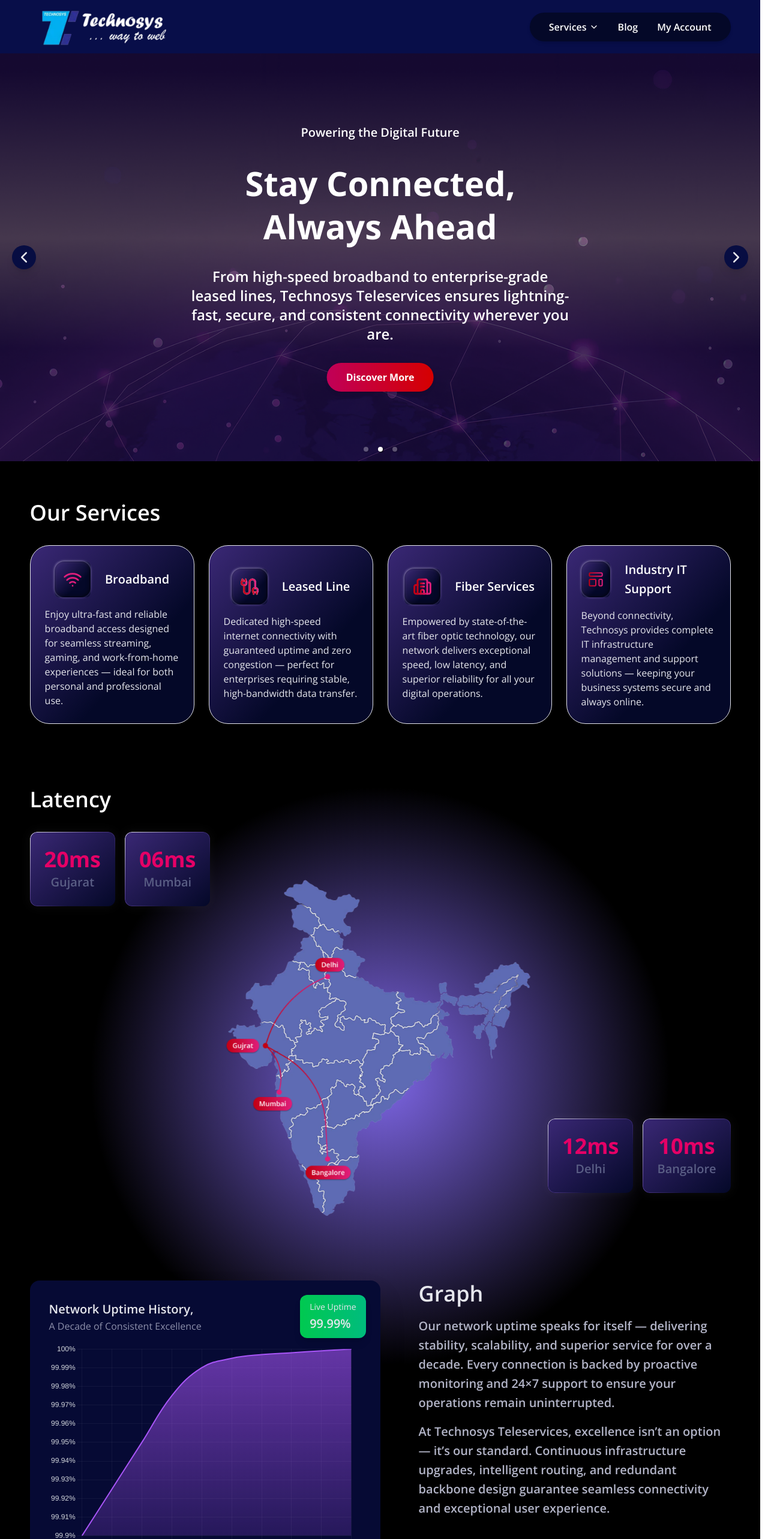
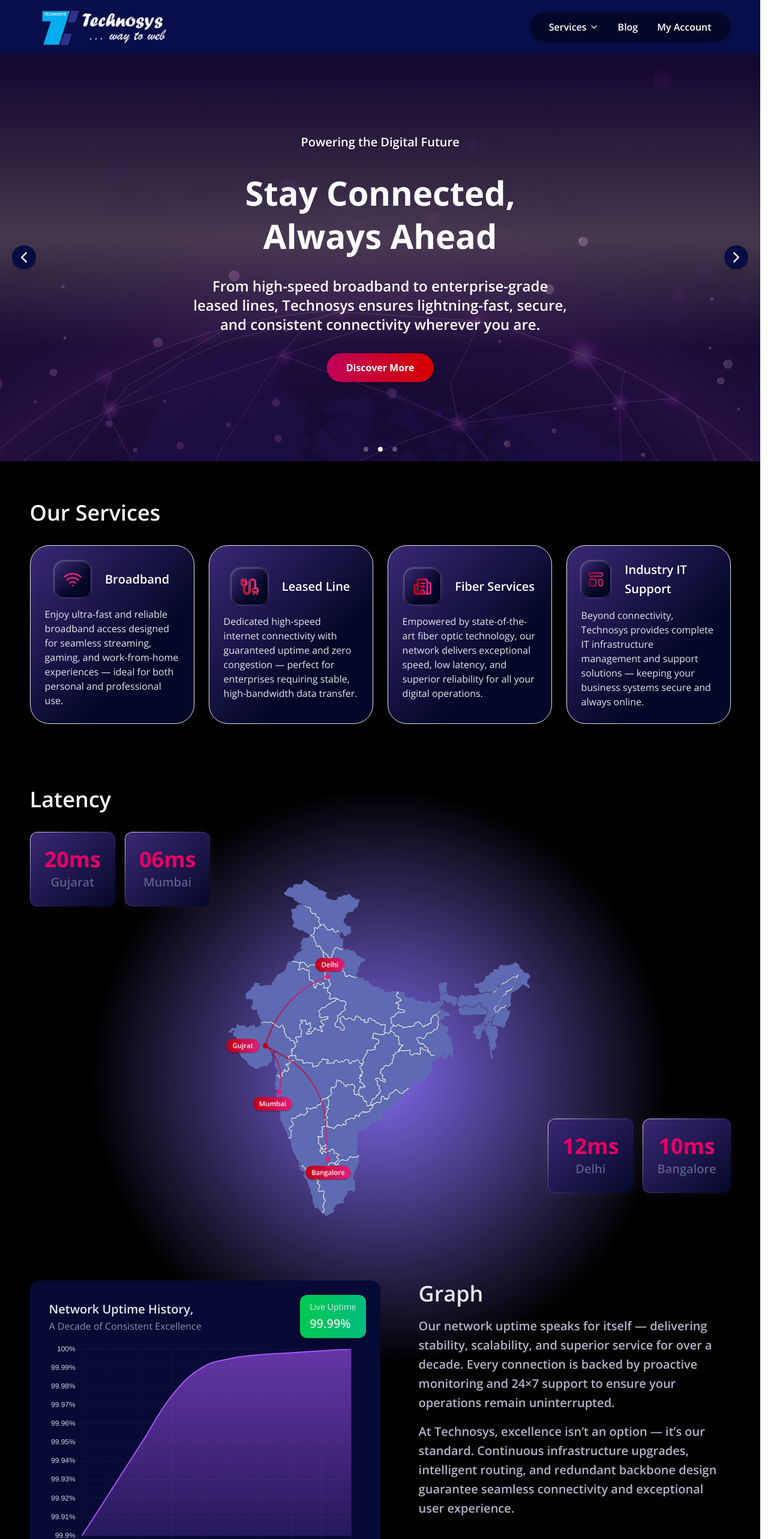
Before and after one commit to theDevSoham/technosys, a Next.js app: page / in a window 1280 px wide. Shown: the top 2566 px of the page at 60% size. Built offline with nearby package versions, Linux system fonts and the light colour scheme.

Commit message:
fix: removed wrong naming of company

```diff
--- a/app/layout.tsx
+++ b/app/layout.tsx
@@ -8,7 +8,7 @@
 export const metadata: Metadata = {
   title: "Technosys | High speed internet solutions",
   description:
-    "Technosys Teleservices offers top-notch leased line, broadband, fiber services, and more, ensuring seamless connectivity for all your needs",
+    "Technosys offers top-notch leased line, broadband, fiber services, and more, ensuring seamless connectivity for all your needs",
 };
 
 export default function RootLayout({
--- a/content/homepage/feedback.json
+++ b/content/homepage/feedback.json
@@ -5,7 +5,7 @@
       "id": 1,
       "name": "Hanna Dew",
       "rating": 4,
-      "review": "Technosys Teleservices has transformed our online experience with their ultra-reliable internet solutions. The connection is stable, fast, and backed by excellent customer support. Highly recommended!"
+      "review": "Technosys has transformed our online experience with their ultra-reliable internet solutions. The connection is stable, fast, and backed by excellent customer support. Highly recommended!"
     },
     {
       "id": 2,
--- a/content/homepage/graph.json
+++ b/content/homepage/graph.json
@@ -31,7 +31,7 @@
     "headline": "Graph",
     "description": {
       "para1": "Our network uptime speaks for itself — delivering stability, scalability, and superior service for over a decade. Every connection is backed by proactive monitoring and 24×7 support to ensure your operations remain uninterrupted.",
-      "para2": "At Technosys Teleservices, excellence isn’t an option — it’s our standard. Continuous infrastructure upgrades, intelligent routing, and redundant backbone design guarantee seamless connectivity and exceptional user experience."
+      "para2": "At Technosys, excellence isn’t an option — it’s our standard. Continuous infrastructure upgrades, intelligent routing, and redundant backbone design guarantee seamless connectivity and exceptional user experience."
     }
   },
   "graph_data": {
--- a/content/homepage/hero.json
+++ b/content/homepage/hero.json
@@ -3,21 +3,21 @@
     "id": 1,
     "hero_tag": "Connecting You to Unparalleled Connectivity",
     "hero_header": "Experience High-Speed Internet Solutions",
-    "hero_subheader": "Technosys Teleservices delivers cutting-edge broadband, leased line, and fiber connectivity — engineered for seamless performance and absolute reliability across all your personal and business needs.",
+    "hero_subheader": "Technosys delivers cutting-edge broadband, leased line, and fiber connectivity — engineered for seamless performance and absolute reliability across all your personal and business needs.",
     "cta": "Discover More"
   },
   {
     "id": 2,
     "hero_tag": "Powering the Digital Future",
     "hero_header": "Stay Connected, Always Ahead",
-    "hero_subheader": "From high-speed broadband to enterprise-grade leased lines, Technosys Teleservices ensures lightning-fast, secure, and consistent connectivity wherever you are.",
+    "hero_subheader": "From high-speed broadband to enterprise-grade leased lines, Technosys ensures lightning-fast, secure, and consistent connectivity wherever you are.",
     "cta": "Discover More"
   },
   {
     "id": 3,
     "hero_tag": "Driven by Speed, Defined by Reliability",
     "hero_header": "Your Gateway to Next-Generation Internet",
-    "hero_subheader": "Experience unmatched uptime and superior performance with Technosys Teleservices — the trusted choice for dependable connectivity and uninterrupted communication.",
+    "hero_subheader": "Experience unmatched uptime and superior performance with Technosys — the trusted choice for dependable connectivity and uninterrupted communication.",
     "cta": "Discover More"
   }
 ]
```
